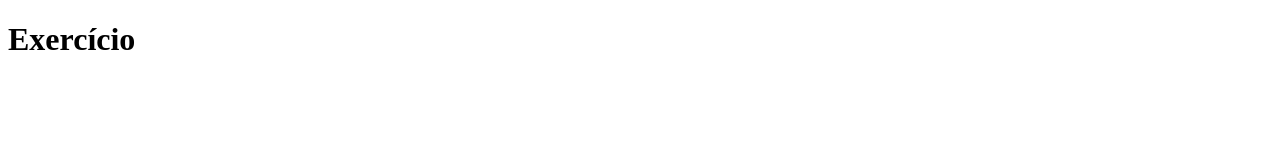
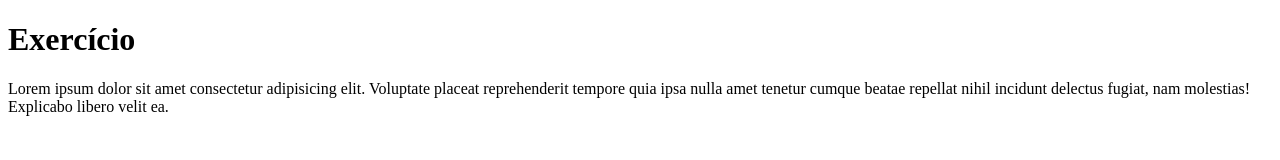
Before and after one commit to osmarfs/projetos-e-exercicios, a plain HTML site: page exemplo/index.html in a window 1280 px wide. Drawn offline with Linux system fonts and the light colour scheme.

Commit message:
Update index.html

```diff
--- a/exemplo/index.html
+++ b/exemplo/index.html
@@ -8,6 +8,7 @@
 </head>
 <body>
     <h1>Exercício</h1>
+    <p>Lorem ipsum dolor sit amet consectetur adipisicing elit. Voluptate placeat reprehenderit tempore quia ipsa nulla amet tenetur cumque beatae repellat nihil incidunt delectus fugiat, nam molestias! Explicabo libero velit ea.</p>
 
 </body>
 </html>
```
